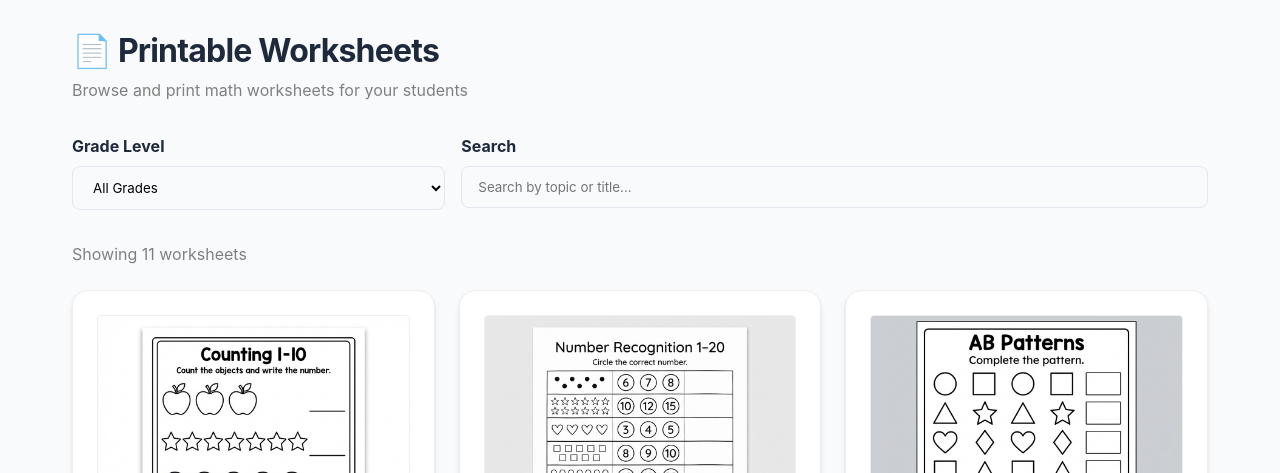
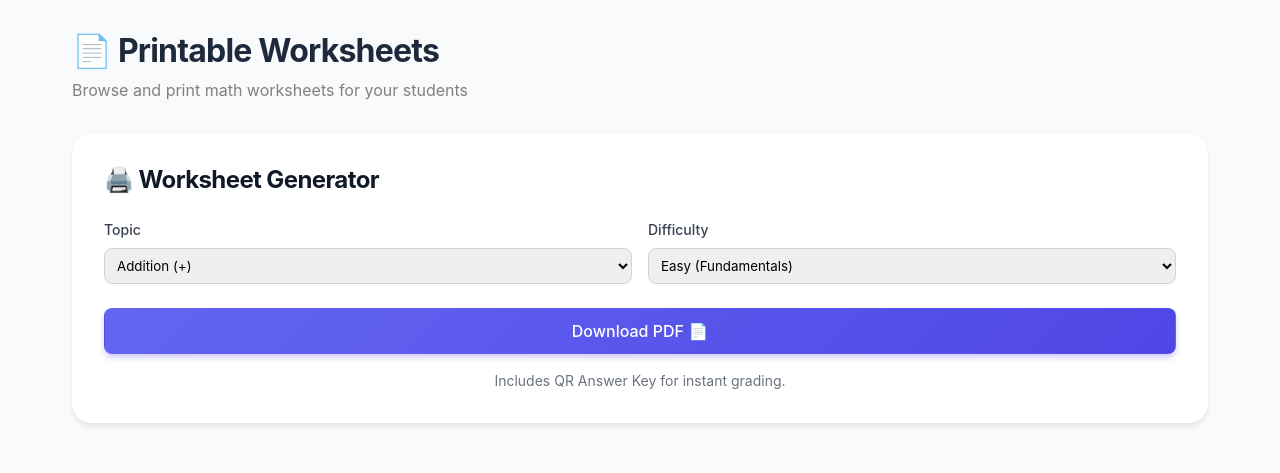
Before and after one commit to setharterburn-arch/Abacus, a React (Vite) app: page /worksheets in a window 1280 px wide. Shown: the top 473 px of the page. Built offline with nearby package versions, Linux system fonts and the light colour scheme; no server answers.

Commit message:
feat: Complete Phase 6 (Hybrid Learning) - Added Worksheet Generator with QR Codes & Fixed Gemini Chat History

```diff
--- a/package.json
+++ b/package.json
@@ -17,6 +17,8 @@
     "framer-motion": "^12.26.2",
     "howler": "^2.2.4",
     "idb": "^8.0.3",
+    "jspdf": "^4.0.0",
+    "qrcode": "^1.5.4",
     "react": "^19.2.0",
     "react-dom": "^19.2.0",
     "react-icons": "^5.5.0",
--- /dev/null
+++ b/src/components/worksheets/WorksheetGenerator.jsx
@@ -0,0 +1,158 @@
+import React, { useState } from 'react';
+import { jsPDF } from 'jspdf';
+import QRCode from 'qrcode';
+
+const WorksheetGenerator = () => {
+    const [topic, setTopic] = useState('addition');
+    const [difficulty, setDifficulty] = useState('easy');
+    const [count, setCount] = useState(10);
+    const [isGenerating, setIsGenerating] = useState(false);
+
+    const generateProblems = () => {
+        const problems = [];
+        for (let i = 0; i < count; i++) {
+            let num1, num2, operator, answer;
+
+            if (topic === 'addition') {
+                operator = '+';
+                if (difficulty === 'easy') { // 1-10
+                    num1 = Math.floor(Math.random() * 10) + 1;
+                    num2 = Math.floor(Math.random() * 10) + 1;
+                } else { // 10-50
+                    num1 = Math.floor(Math.random() * 40) + 10;
+                    num2 = Math.floor(Math.random() * 40) + 10;
+                }
+                answer = num1 + num2;
+            } else if (topic === 'subtraction') {
+                operator = '-';
+                if (difficulty === 'easy') { // Result > 0
+                    num1 = Math.floor(Math.random() * 15) + 5;
+                    num2 = Math.floor(Math.random() * num1);
+                } else {
+                    num1 = Math.floor(Math.random() * 80) + 20;
+                    num2 = Math.floor(Math.random() * 50) + 10;
+                }
+                answer = num1 - num2;
+            } else if (topic === 'multiplication') {
+                operator = '×';
+                if (difficulty === 'easy') { // 1-5
+                    num1 = Math.floor(Math.random() * 5) + 1;
+                    num2 = Math.floor(Math.random() * 5) + 1;
+                } else { // 2-9
+                    num1 = Math.floor(Math.random() * 8) + 2;
+                    num2 = Math.floor(Math.random() * 9) + 1;
+                }
+                answer = num1 * num2;
+            }
+
+            problems.push({ num1, num2, operator, answer });
+        }
+        return problems;
+    };
+
+    const handleDownload = async () => {
+        setIsGenerating(true);
+        const problems = generateProblems();
+
+        // Prepare Answer Key Payload
+        const keyData = problems.map(p => p.answer);
+        const qrPayload = JSON.stringify({ t: topic, d: new Date().toLocaleDateString(), k: keyData });
+
+        // Generate QR Code Data URL
+        const qrDataUrl = await QRCode.toDataURL(qrPayload);
+
+        // Create PDF
+        const doc = new jsPDF();
+
+        // Header
+        doc.setFontSize(22);
+        doc.setTextColor(40, 40, 40);
+        doc.text("Abacus Math Worksheet", 105, 20, { align: "center" });
+
+        doc.setFontSize(12);
+        doc.text(`Topic: ${topic.charAt(0).toUpperCase() + topic.slice(1)}`, 20, 35);
+        doc.text(`Date: ________________`, 140, 35);
+        doc.text(`Name: ________________`, 140, 45);
+
+        // Problems Grid
+        doc.setFontSize(16);
+        let y = 60;
+        let x = 20;
+
+        problems.forEach((p, index) => {
+            const text = `${index + 1})   ${p.num1} ${p.operator} ${p.num2} = ______`;
+            doc.text(text, x, y);
+
+            // Move cursor
+            if ((index + 1) % 2 === 0) {
+                x = 20;
+                y += 20;
+            } else {
+                x = 110;
+            }
+        });
+
+        // Footer & QR Code
+        const footerY = 250;
+        doc.addImage(qrDataUrl, 'PNG', 160, footerY - 10, 30, 30);
+
+        doc.setFontSize(10);
+        doc.setTextColor(100);
+        doc.text("Scan to Grade with Abacus App", 175, footerY + 25, { align: "center" });
+
+        // Branding
+        doc.setFontSize(10);
+        doc.text("Powered by Abacus Homeschool", 105, 280, { align: "center" });
+
+        // Save
+        doc.save(`abacus-worksheet-${topic}.pdf`);
+        setIsGenerating(false);
+    };
+
+    return (
+        <div style={{ padding: '2rem', background: 'white', borderRadius: '20px', boxShadow: '0 4px 6px -1px rgba(0, 0, 0, 0.1)' }}>
+            <h2 style={{ fontSize: '1.5rem', marginBottom: '1.5rem', color: '#111827' }}>🖨️ Worksheet Generator</h2>
+
+            <div style={{ display: 'grid', gridTemplateColumns: '1fr 1fr', gap: '1rem', marginBottom: '1.5rem' }}>
+                <div>
+                    <label style={{ display: 'block', fontSize: '0.875rem', fontWeight: '500', color: '#374151', marginBottom: '0.5rem' }}>Topic</label>
+                    <select
+                        value={topic}
+                        onChange={(e) => setTopic(e.target.value)}
+                        style={{ width: '100%', padding: '0.5rem', borderRadius: '0.5rem', border: '1px solid #d1d5db' }}
+                    >
+                        <option value="addition">Addition (+)</option>
+                        <option value="subtraction">Subtraction (-)</option>
+                        <option value="multiplication">Multiplication (×)</option>
+                    </select>
+                </div>
+
+                <div>
+                    <label style={{ display: 'block', fontSize: '0.875rem', fontWeight: '500', color: '#374151', marginBottom: '0.5rem' }}>Difficulty</label>
+                    <select
+                        value={difficulty}
+                        onChange={(e) => setDifficulty(e.target.value)}
+                        style={{ width: '100%', padding: '0.5rem', borderRadius: '0.5rem', border: '1px solid #d1d5db' }}
+                    >
+                        <option value="easy">Easy (Fundamentals)</option>
+                        <option value="hard">Challenge (Big Numbers)</option>
+                    </select>
+                </div>
+            </div>
+
+            <button
+                onClick={handleDownload}
+                disabled={isGenerating}
+                className="btn btn-primary"
+                style={{ width: '100%', display: 'flex', justifyContent: 'center', alignItems: 'center', gap: '0.5rem' }}
+            >
+                {isGenerating ? 'Generating...' : 'Download PDF 📄'}
+            </button>
+            <p style={{ marginTop: '1rem', fontSize: '0.875rem', color: '#6b7280', textAlign: 'center' }}>
+                Includes QR Answer Key for instant grading.
+            </p>
+        </div>
+    );
+};
+
+export default WorksheetGenerator;
--- a/src/pages/Worksheets.jsx
+++ b/src/pages/Worksheets.jsx
@@ -1,5 +1,6 @@
 import React, { useState } from 'react';
 import worksheetsData from '../data/worksheets.json';
+import WorksheetGenerator from '../components/worksheets/WorksheetGenerator';
 
 const Worksheets = () => {
     const [selectedGrade, setSelectedGrade] = useState('all');
@@ -28,6 +29,10 @@ const Worksheets = () => {
                 <h1 style={{ margin: '0 0 0.5rem 0' }}>📄 Printable Worksheets</h1>
                 <p style={{ color: 'gray', margin: 0 }}>Browse and print math worksheets for your students</p>
             </header>
+
+            <div style={{ marginBottom: '3rem' }}>
+                <WorksheetGenerator />
+            </div>
 
             {selectedWorksheet ? (
                 <div>
--- a/src/services/gemini.js
+++ b/src/services/gemini.js
@@ -4,11 +4,6 @@ const API_KEY = import.meta.env.VITE_GEMINI_API_KEY;
 
 let genAI = null;
 let model = null;
-
-if (API_KEY) {
-    genAI = new GoogleGenerativeAI(API_KEY);
-    model = genAI.getGenerativeModel({ model: "gemini-1.5-flash" });
-}
 
 const SYSTEM_PROMPT = `
 You are Professor Abacus, a friendly, energetic, and wise Lion Cub from ancient Sumeria.
@@ -29,37 +24,44 @@ Format:
 - Use emojis lightly (🦁, ✨, 📐).
 `;
 
+if (API_KEY) {
+    genAI = new GoogleGenerativeAI(API_KEY);
+    model = genAI.getGenerativeModel({
+        model: "gemini-1.5-flash",
+        systemInstruction: SYSTEM_PROMPT
+    });
+}
+
 export const sendMessageToAbacus = async (history, userMessage, context = "") => {
     if (!model) {
-        console.error("Gemini API Key missing");
+        console.error("Gemini API Key missing or invalid");
         return "Roar? I can't seem to connect to my brain properly. (Check API Key)";
     }
 
     try {
-        // Construct the chat history for the API
-        // history is expected to be array of { role: 'user' | 'model', parts: [{ text: '' }] }
+        // Filter out the initial greeting if it exists to clean up history
+        // Gemini expects alternating roles starting with User
+        const cleanHistory = history
+            .filter(msg => msg.text !== "Hoot... I mean Roar! 🦁 I'm Professor Abacus. Click me if you need help!")
+            .map(msg => ({
+                role: msg.sender === 'user' ? 'user' : 'model',
+                parts: [{ text: msg.text }]
+            }));
+
         const chat = model.startChat({
-            history: [
-                {
-                    role: "user",
-                    parts: [{ text: SYSTEM_PROMPT + "\nCurrent Context: " + context }]
-                },
-                {
-                    role: "model",
-                    parts: [{ text: "Roar! I am Professor Abacus! I am ready to help you learn math! 🦁" }]
-                },
-                ...history.map(msg => ({
-                    role: msg.sender === 'user' ? 'user' : 'model',
-                    parts: [{ text: msg.text }]
-                }))
-            ]
+            history: cleanHistory
         });
 
-        const result = await chat.sendMessage(userMessage);
+        // Add context to the specific message if provided
+        const finalMessage = context
+            ? `[Context: ${context}] ${userMessage}`
+            : userMessage;
+
+        const result = await chat.sendMessage(finalMessage);
         const response = await result.response;
         return response.text();
     } catch (error) {
         console.error("Gemini Error:", error);
-        return "Rowr... something distracted me. Can you say that again?";
+        return "Rowr... something distracted me. Can you say that again? 🦁";
     }
 };
```
Also changed, not shown: 1 other file (tests, documents, lock files or other folders).
